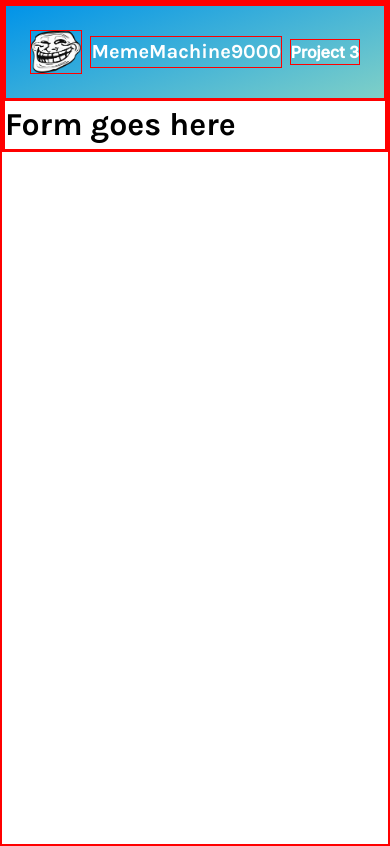
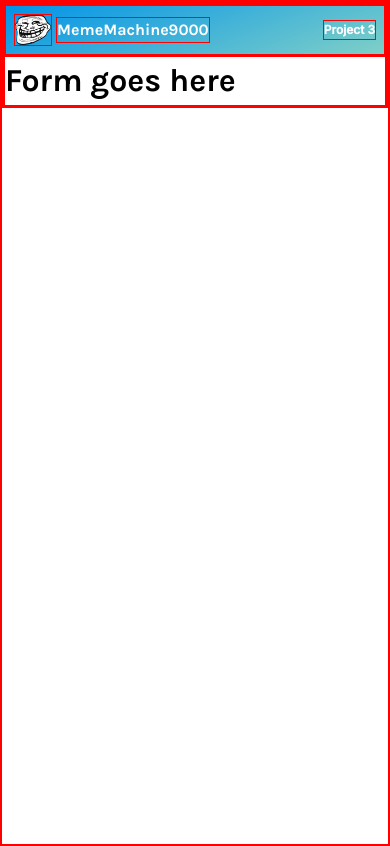
Before and after one commit to reginaldwong/meme-generator, a React (Vite) app: page / in a window 390 px wide. Built offline with nearby package versions, Linux system fonts and the light colour scheme.

Commit message:
add media query to Header component

```diff
--- a/src/App.css
+++ b/src/App.css
@@ -92,6 +92,8 @@ section {
   margin: 0 auto;
 }
 
+/* HEADER COMPONENT */
+
 .header--navbar {
   display: flex;
   align-items: center;
@@ -112,3 +114,19 @@ section {
   font-size: 1rem;
   font-family: Inter, sans-serif;
 }
+
+@media (max-width: 480px) {
+  section {
+    padding: .5rem;
+  }
+  .header--image {
+    margin-right: 0.25rem;
+    height: 2rem;
+  }
+  .header--title {
+    font-size: 1rem;
+  }
+  .header--subtitle {
+    font-size: .75rem;
+  }
+}
```
